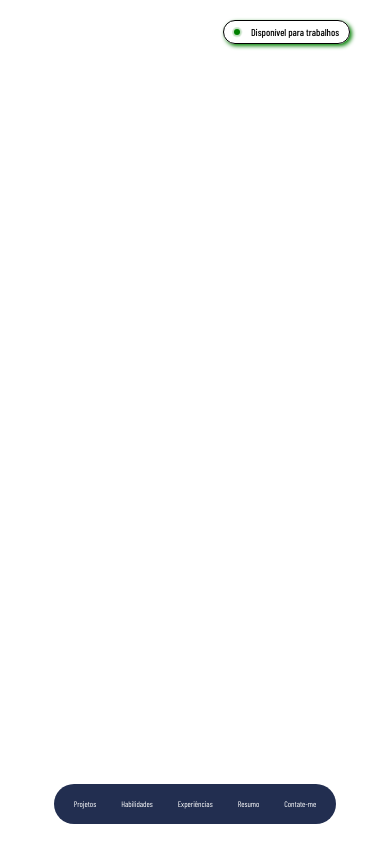
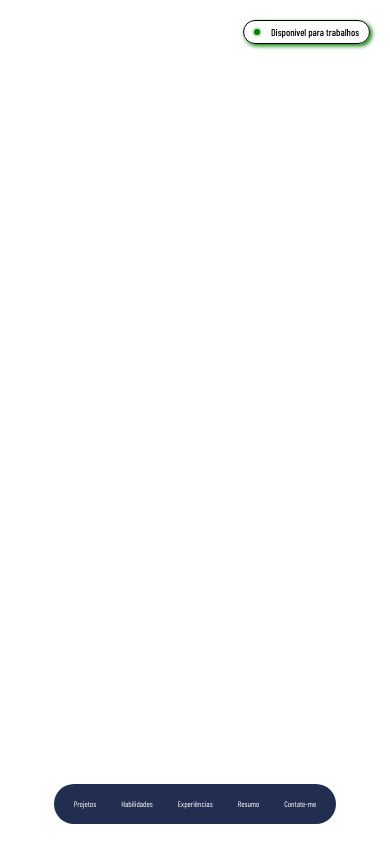
Before and after one commit to rena02to/portifolio, a Next.js app: page / in a window 390 px wide. Built offline with nearby package versions, Linux system fonts and the light colour scheme; a web font is replaced by a local one.

Commit message:
corrigindo + um erro de responsividade

```diff
--- a/src/styles/start.module.scss
+++ b/src/styles/start.module.scss
@@ -16,7 +16,7 @@
         @media (max-width: 600px){
             width: 105px;
             top: 20px;
-            right: 20;
+            right: 20px;
         }
         p{
             font-size: 14px;
```
